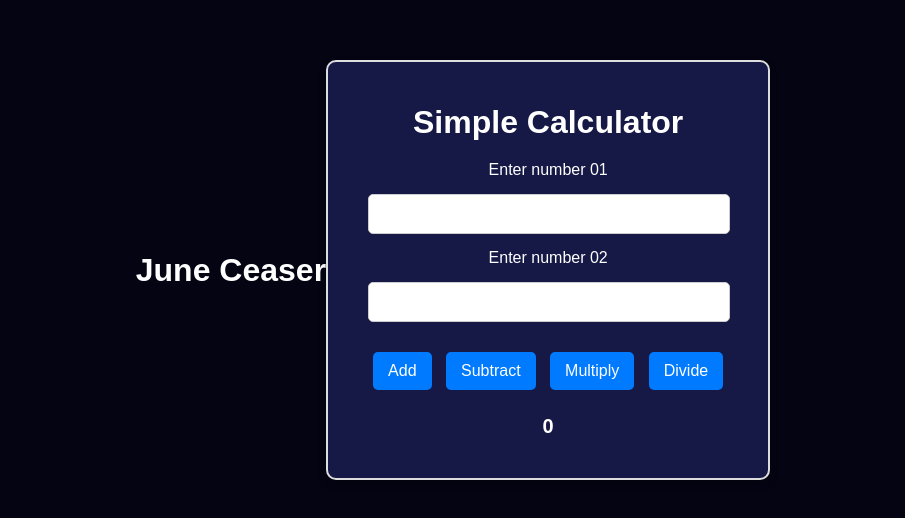
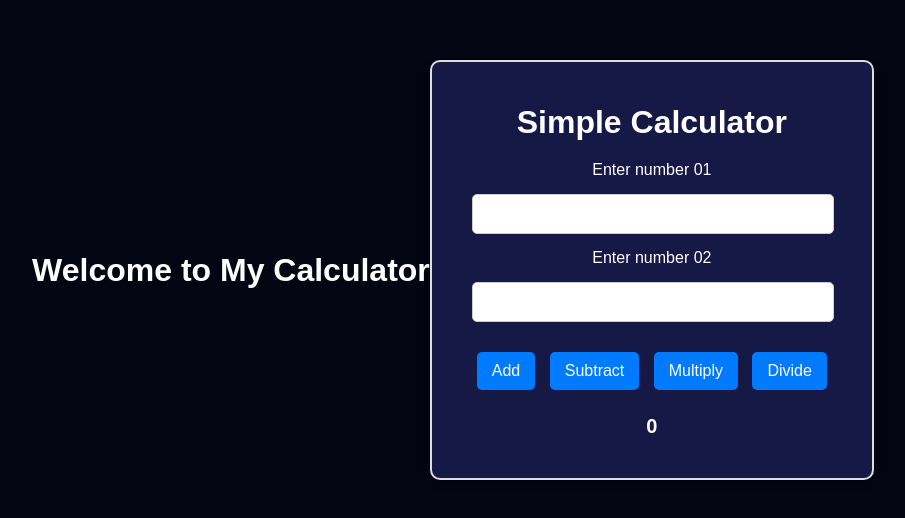
Before and after one commit to JuneCeaser/practice, a plain HTML site: page index.html in a window 1280 px wide. Shown: the part 130-648 px from the top of the page, without its empty margins (187-1092 px from the left). Drawn offline with Linux system fonts and the light colour scheme.

Commit message:
Update index.html
simple update

```diff
--- a/index.html
+++ b/index.html
@@ -7,7 +7,9 @@
     <link rel="stylesheet" href="style.css">
 </head>
 <body>
-    <h1>June Ceaser</h1>
+    <!-- New H1 Element -->
+    <h1 class="page-title">Welcome to My Calculator</h1>
+
     <div class="container">
         <h1>Simple Calculator</h1>
         <div class="input-section">
```
